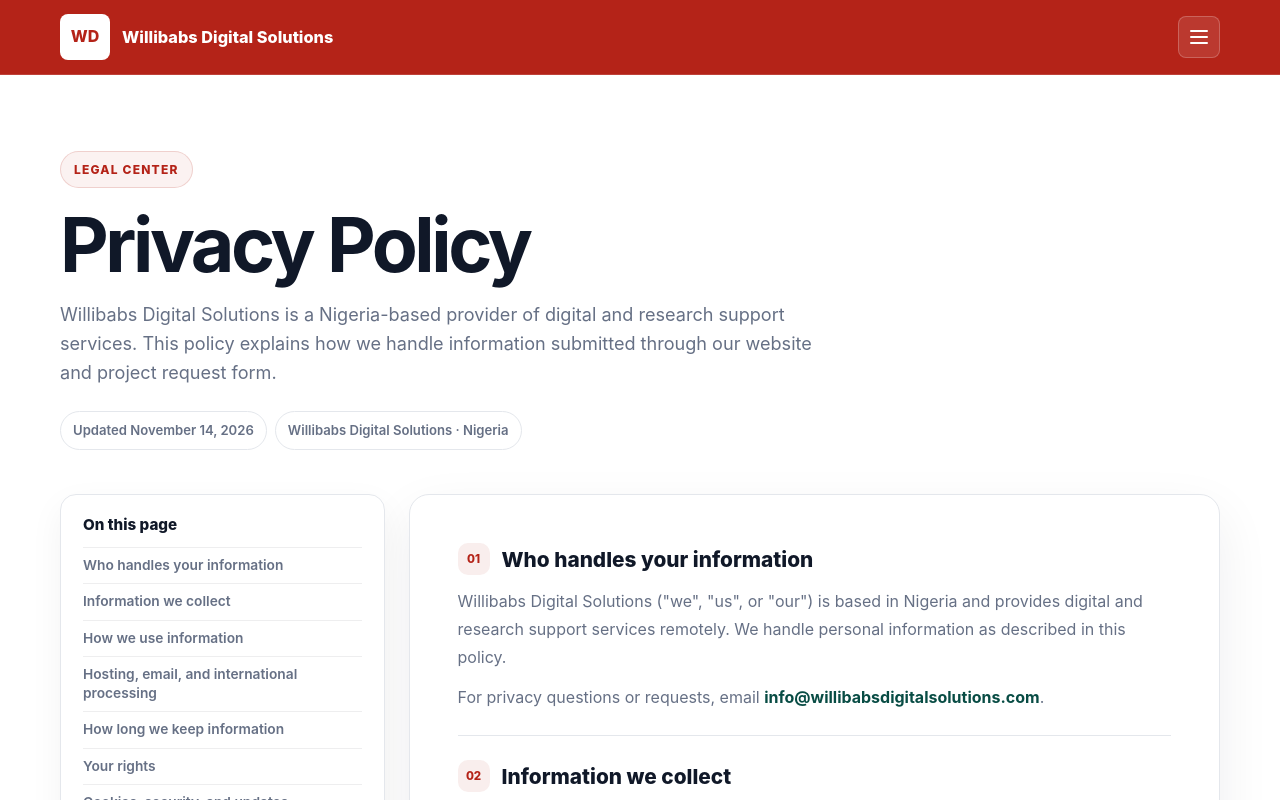
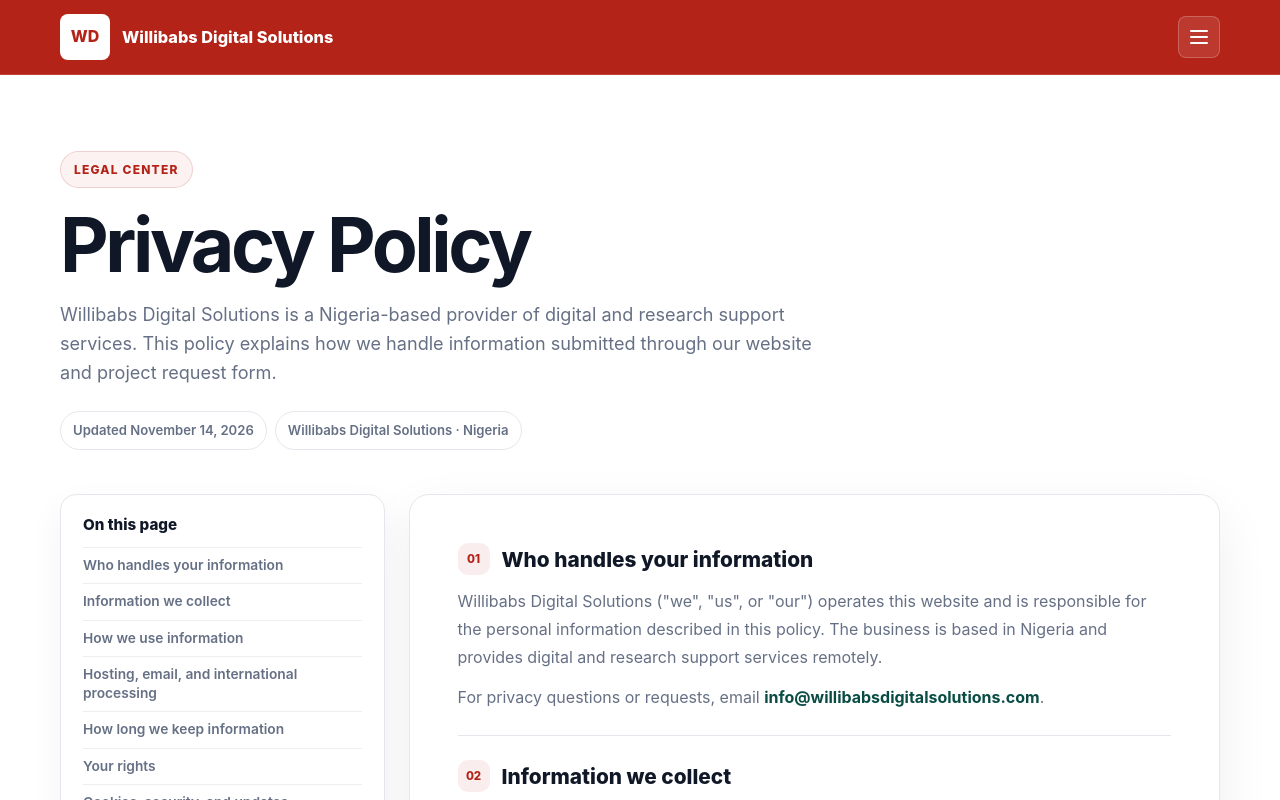
Before and after one commit to davidjames2708-dotcom/willibabsdigitalsolutions, a Next.js app: page /privacy-policy in a window 1280 px wide. Shown: the top 800 px of the page. Built offline with nearby package versions, Linux system fonts and the light colour scheme.

Commit message:
Clarify legal page business identity

```diff
--- a/app/privacy-policy/page.jsx
+++ b/app/privacy-policy/page.jsx
@@ -12,9 +12,10 @@ const sections = [
     content: (
       <>
         <p>
-          Willibabs Digital Solutions ("we", "us", or "our") is based in
-          Nigeria and provides digital and research support services remotely.
-          We handle personal information as described in this policy.
+          Willibabs Digital Solutions ("we", "us", or "our") operates this
+          website and is responsible for the personal information described in
+          this policy. The business is based in Nigeria and provides digital and
+          research support services remotely.
         </p>
         <p>
           For privacy questions or requests, email{" "}
--- a/app/terms-of-service/page.jsx
+++ b/app/terms-of-service/page.jsx
@@ -119,7 +119,7 @@ export default function TermsOfServicePage() {
   return (
     <LegalPageLayout
       title="Terms of Service"
-      intro="Willibabs Digital Solutions is a Nigeria-based provider of digital and research support services. These terms explain how visitors may use this website and submit project requests."
+      intro="Willibabs Digital Solutions operates this website and provides digital and research support services from Nigeria. These terms explain how visitors may use the website and submit project requests."
       sections={sections}
     />
   );
```
